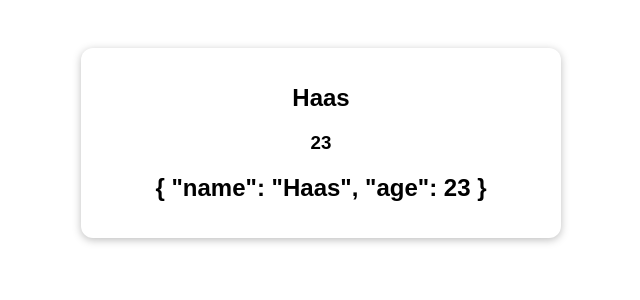
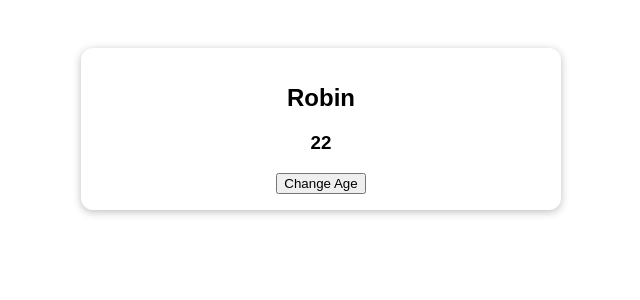
Before and after one commit to devR2001/migrate-to-composition-api, a Vue app: page / in a window 1280 px wide. Shown: the top 300 px of the page, without its empty margins (319-959 px from the left). Built offline with nearby package versions, Linux system fonts and the light colour scheme; the HTML template or start-up script is replaced by a standard one.

Commit message:
Replacing "methods" with Regular Functions

```diff
--- a/src/App.vue
+++ b/src/App.vue
@@ -1,29 +1,34 @@
 <template>
   <section class="container">
-    <h2>{{ user.name }}</h2>
-    <h3>{{ user.age }}</h3>
-    <h2>{{ user }}</h2>
+    <h2>{{ userName }}</h2>
+    <h3>{{ userAge }}</h3>
+    <!-- <h2>{{ user }}</h2> -->
+    <button @click="changeAge">Change Age</button>
   </section>
 </template>
 
 <script setup>
-// import { ref } from 'vue';
-import { reactive } from 'vue';
+import { ref } from 'vue';
+// import { reactive } from 'vue';
 
-// const userName = ref('Robin');
-// const userAge = ref(22);
+const userName = ref('Robin');
+const userAge = ref(22);
 
 // Reactive only works with Objects
 // An object is a must have
-const user = reactive({
-  name: 'Robin',
-  age: 22,
-});
+// const user = reactive({
+//   name: 'Robin',
+//   age: 22,
+// });
 
-setTimeout(function () {
-  user.name = 'Haas';
-  user.age = 23;
-}, 2000);
+const changeAge = () => {
+  userAge.value++;
+};
+
+// setTimeout(function () {
+//   user.name = 'Haas';
+//   user.age = 23;
+// }, 2000);
 </script>
 
 <style>
```
